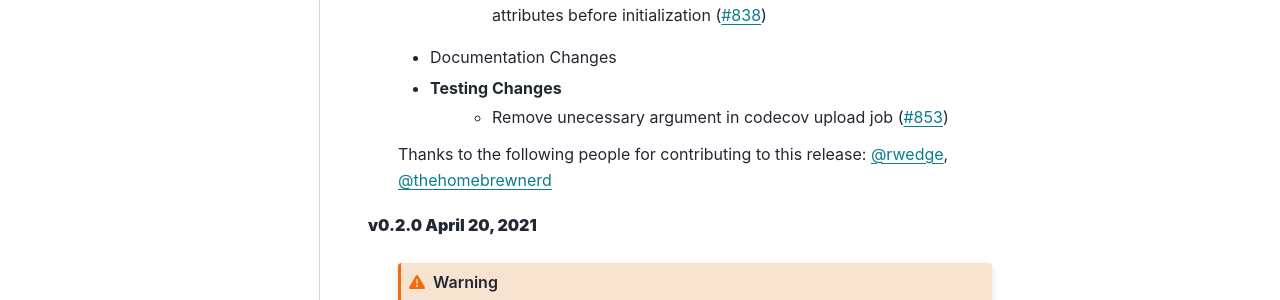
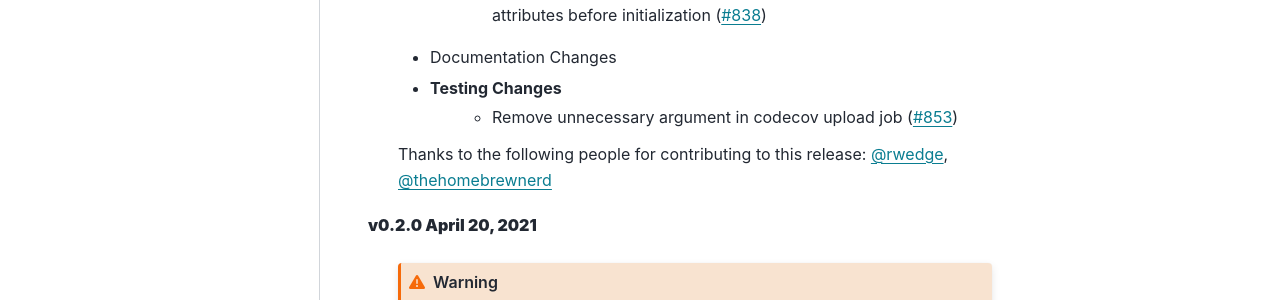
Before and after one commit to alteryx/woodwork, a Sphinx documentation site: the page built from docs/source/release_notes.rst, in a window 1280 px wide and 900 px high, scrolled down 325 px. Shown: the part 153-453 px from the top of the window. Built offline with Sphinx 7.4.7 and the PyData theme 0.15.4, drawn with Linux system fonts in a browser that asks for light colours; comment, search, counter and statistics services are not loaded.

Commit message:
fix typo

```diff
--- a/docs/source/release_notes.rst
+++ b/docs/source/release_notes.rst
@@ -11,7 +11,7 @@ Release Notes
         * Raise custom ``WoodworkNotInitError`` when accessing Woodwork attributes before initialization (:pr:`838`)
     * Documentation Changes
     * Testing Changes
-        * Remove unecessary argument in codecov upload job (:pr:`853`)
+        * Remove unnecessary argument in codecov upload job (:pr:`853`)
 
     Thanks to the following people for contributing to this release:
     :user:`rwedge`, :user:`thehomebrewnerd`
```
